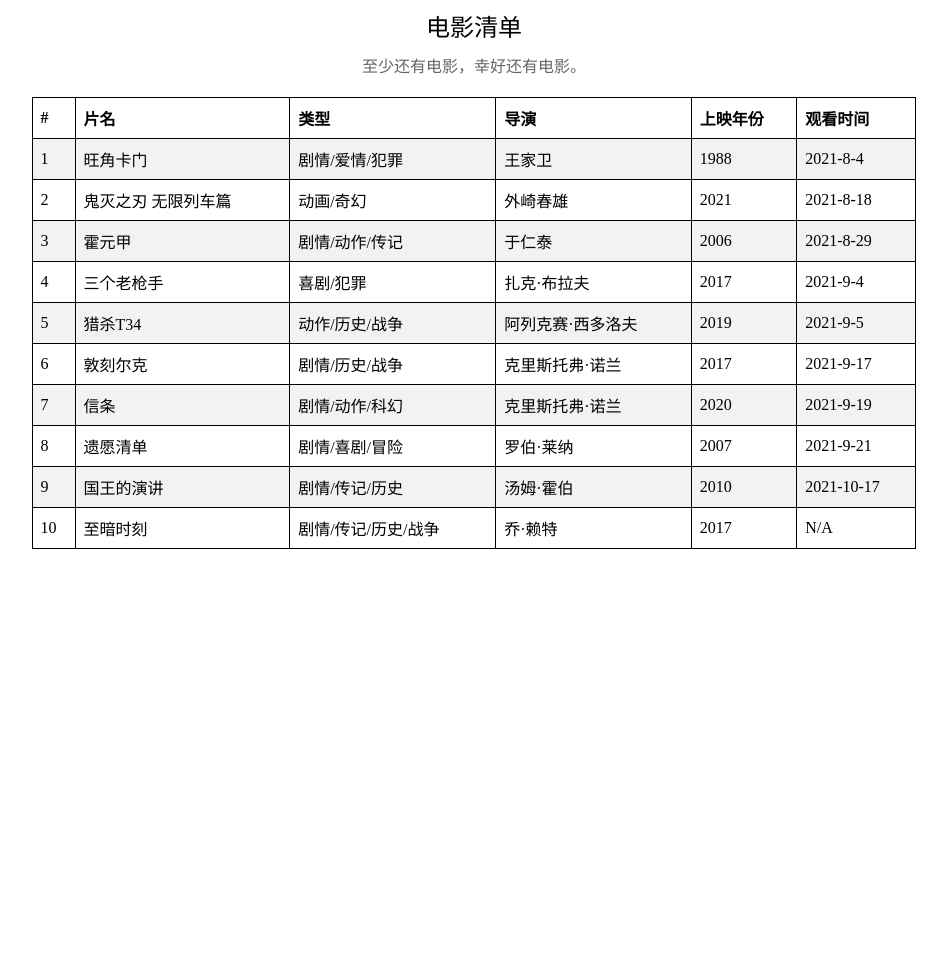
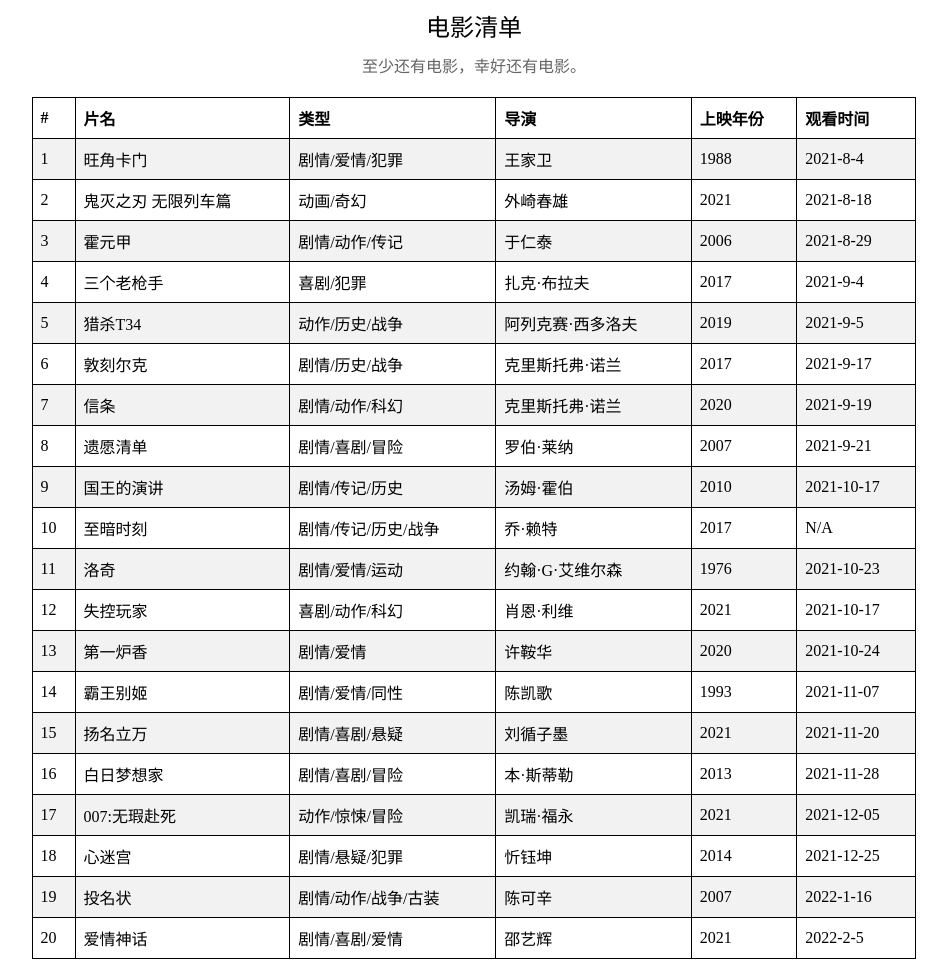
Before and after one commit to lccccc1024/lccccc1024.github.io, a Jekyll site: the page _posts/2023-8-10-光影.html, which Jekyll copies as it is, in a window 1280 px wide. Shown: the whole page, without its empty margins (166-1113 px from the left). Built offline with Jekyll 4.4.1, drawn with Linux system fonts in a browser that asks for light colours; before the commit the page ends 900 px from its top, so only the background shows below that.

Commit message:
Update 2023-8-10-光影.html

```diff
--- a/_posts/2023-8-10-光影.html
+++ b/_posts/2023-8-10-光影.html
@@ -131,6 +131,86 @@
         <td>2017</td>
         <td>N/A</td>
     </tr>
+    <tr>
+        <td>11</td>
+        <td>洛奇</td>
+        <td>剧情/爱情/运动</td>
+        <td>约翰·G·艾维尔森</td>
+        <td>1976</td>
+        <td>2021-10-23</td>
+    </tr>
+    <tr>
+        <td>12</td>
+        <td>失控玩家</td>
+        <td>喜剧/动作/科幻</td>
+        <td>肖恩·利维</td>
+        <td>2021</td>
+        <td>2021-10-17</td>
+    </tr>
+    <tr>
+        <td>13</td>
+        <td>第一炉香</td>
+        <td>剧情/爱情</td>
+        <td>许鞍华</td>
+        <td>2020</td>
+        <td>2021-10-24</td>
+    </tr>
+    <tr>
+        <td>14</td>
+        <td>霸王别姬</td>
+        <td>剧情/爱情/同性</td>
+        <td>陈凯歌</td>
+        <td>1993</td>
+        <td>2021-11-07</td>
+    </tr>
+    <tr>
+        <td>15</td>
+        <td>扬名立万</td>
+        <td>剧情/喜剧/悬疑</td>
+        <td>刘循子墨</td>
+        <td>2021</td>
+        <td>2021-11-20</td>
+    </tr>
+    <tr>
+        <td>16</td>
+        <td>白日梦想家</td>
+        <td>剧情/喜剧/冒险</td>
+        <td>本·斯蒂勒</td>
+        <td>2013</td>
+        <td>2021-11-28</td>
+    </tr>
+    <tr>
+        <td>17</td>
+        <td>007:无瑕赴死</td>
+        <td>动作/惊悚/冒险</td>
+        <td>凯瑞·福永</td>
+        <td>2021</td>
+        <td>2021-12-05</td>
+    </tr>
+    <tr>
+        <td>18</td>
+        <td>心迷宫</td>
+        <td>剧情/悬疑/犯罪</td>
+        <td>忻钰坤</td>
+        <td>2014</td>
+        <td>2021-12-25</td>
+    </tr>
+    <tr>
+        <td>19</td>
+        <td>投名状</td>
+        <td>剧情/动作/战争/古装</td>
+        <td>陈可辛</td>
+        <td>2007</td>
+        <td>2022-1-16</td>
+    </tr>
+    <tr>
+        <td>20</td>
+        <td>爱情神话</td>
+        <td>剧情/喜剧/爱情</td>
+        <td>邵艺辉</td>
+        <td>2021</td>
+        <td>2022-2-5</td>
+    </tr>
 </table>
 
 </body>
```
